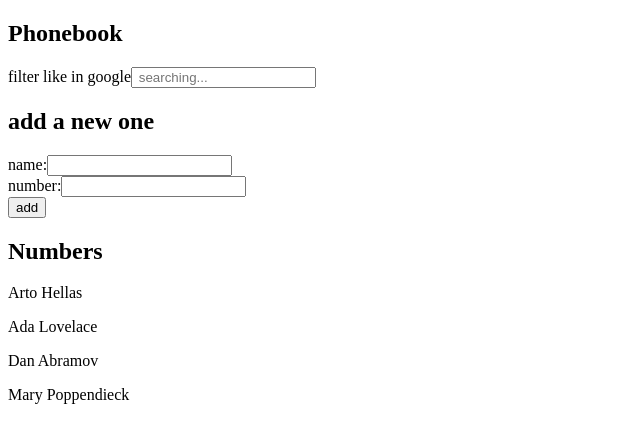
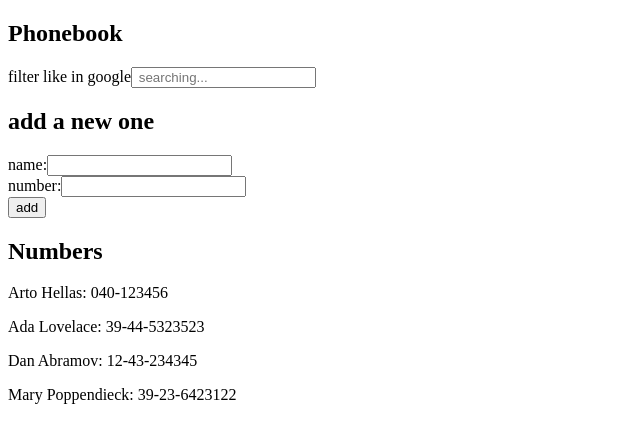
Before and after one commit to Rodrigorov3r/PhoneBook-React, a React (Vite) app: page / in a window 1280 px wide. Shown: the top 442 px of the page, without its empty margins (0-640 px from the left). Built offline with nearby package versions, Linux system fonts and the light colour scheme; data requests are answered from the project's data file.

Commit message:
detail Persons

```diff
--- a/src/components/Persons.jsx
+++ b/src/components/Persons.jsx
@@ -6,7 +6,9 @@ const Persons = ({ persons }) => {
       <h2>Numbers</h2>
       <div>
         {persons.map((item) => (
-          <p key={item.id}>{item.name}</p>
+          <p key={item.id}>
+            {item.name}: {item.number}
+          </p>
         ))}
       </div>
     </>
```
